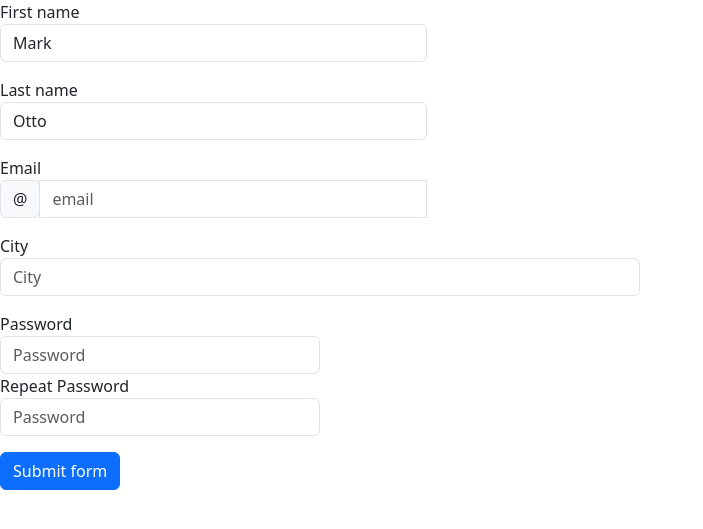
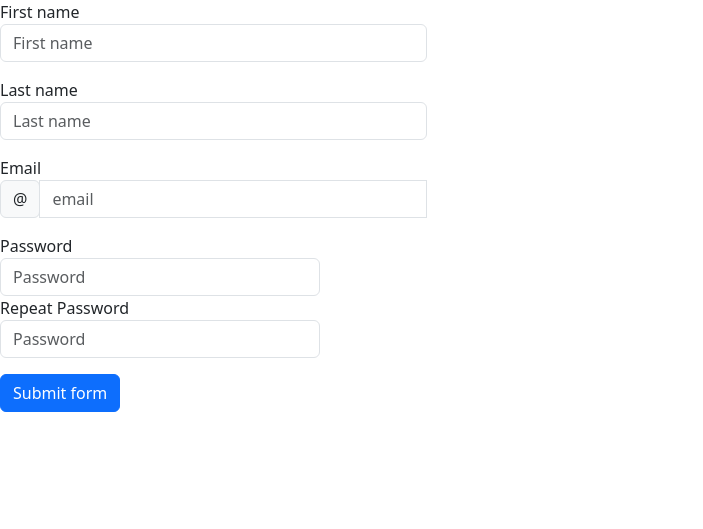
Before and after one commit to YasserDalali/bank_account, a PHP site: page /register.php in a window 1280 px wide. Shown: the part 139-668 px from the top of the page, without its empty margins (0-703 px from the left). Run offline with PHP 8.4, Linux system fonts and the light colour scheme.

Commit message:
added register system (without checking values)

```diff
--- a/includes/dbh.inc.php
+++ b/includes/dbh.inc.php
@@ -7,9 +7,9 @@ $dbh_database = 'bank_account';
 
 
 try {
-    $cnx = new PDO("mysql:host=$dbh_hostname;dbname=$dbh_database;", $dbh_username, $dbh_password);
+    $pdo = new PDO("mysql:host=$dbh_hostname;dbname=$dbh_database;", $dbh_username, $dbh_password);
 
-    $cnx->setAttribute(PDO::ATTR_ERRMODE, PDO::ERRMODE_EXCEPTION);
+    $pdo->setAttribute(PDO::ATTR_ERRMODE, PDO::ERRMODE_EXCEPTION);
     /* $cnx->setAttribute(PDO::ATTR_ERRMODE, PDO::ERRMODE_EXCEPTION);: This line sets the error mode attribute of the PDO object to ERRMODE_EXCEPTION, which means that PDO will throw exceptions for errors instead of just returning false. This makes it easier to handle errors in the code. */
 
 
--- a/register.php
+++ b/register.php
@@ -10,18 +10,20 @@ require "templates/header.php";
 </head>
 
 <body>
-<form class="needs-validation" novalidate>
+    <form class="needs-validation" novalidate method="POST" action="includes/register.inc.php">
+
+
         <div class="form-row">
             <div class="col-md-4 mb-3">
                 <label for="validationTooltip01">First name</label>
-      <input type="text" class="form-control" id="validationTooltip01" placeholder="First name" value="Mark" required>
+                <input type="text" class="form-control" id="validationTooltip01" placeholder="First name" required name="fname">
                 <div class="valid-tooltip">
                     Looks good!
                 </div>
             </div>
             <div class="col-md-4 mb-3">
                 <label for="validationTooltip02">Last name</label>
-      <input type="text" class="form-control" id="validationTooltip02" placeholder="Last name" value="Otto" required>
+                <input type="text" class="form-control" id="validationTooltip02" placeholder="Last name" required name="lname">
                 <div class="valid-tooltip">
                     Looks good!
                 </div>
@@ -32,26 +34,17 @@ require "templates/header.php";
                     <div class="input-group-prepend">
                         <span class="input-group-text" id="validationTooltipUsernamePrepend">@</span>
                     </div>
-        <input type="text" class="form-control" id="validationTooltipUsername" placeholder="email" aria-describedby="validationTooltipUsernamePrepend" required>
+                    <input type="text" class="form-control" id="validationTooltipUsername" placeholder="email" aria-describedby="validationTooltipUsernamePrepend" required name="mail">
                     <div class="invalid-tooltip">
                         Please choose a unique and valid email.
                     </div>
                 </div>
             </div>
         </div>
-  <div class="form-row">
-    <div class="col-md-6 mb-3">
-      <label for="validationTooltip03">City</label>
-      <input type="text" class="form-control" id="validationTooltip03" placeholder="City" required>
-      <div class="invalid-tooltip">
-        Please provide a valid city.
-      </div>
-    </div>
 
-    </div>
         <div class="col-md-3 mb-3">
             <label for="validationTooltip05">Password</label>
-      <input type="password" class="form-control" id="validationTooltip05" placeholder="Password" required>
+            <input type="password" class="form-control" id="validationTooltip05" placeholder="Password" required name="pass">
             <div class="invalid-tooltip">
                 Please provide a valid password.
             </div>
@@ -65,6 +58,6 @@ require "templates/header.php";
 
         </div>
         </div>
-  <button class="btn btn-primary" type="submit">Submit form</button>
+        <button class="btn btn-primary" type="submit" name="register_btn">Submit form</button>
     </form>
 </body>
--- a/templates/header.php
+++ b/templates/header.php
@@ -1,6 +1,5 @@
 <?php
 // DATABASE CONNECTION AND SECURING:
-require "includes/dbh.inc.php";
 require "includes/config_session.inc.php";
 ?>
 <!-- EXTERNAL STYLE LINKS: -->
```
Also changed, not shown: includes/register.inc.php (+28 -0 lines). Lines whose indentation alone changed are shown as unchanged.
